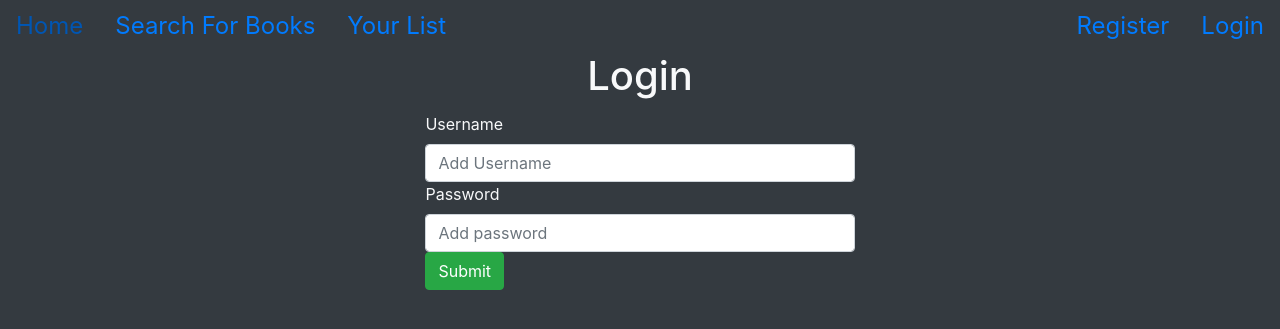
After one commit to fzramos/book_recommender, a Flask app: page /login in a window 1280 px wide. The commit adds this page. Shown: the top 329 px of the page. Run offline with Flask 2, Linux system fonts and the light colour scheme; some libraries are stand-ins or nearby versions.

Commit message:
Error handling added to creation of book cards, login route added -FR

```diff
--- a/book_recs_app/routes.py
+++ b/book_recs_app/routes.py
@@ -7,20 +7,20 @@ from book_recs_app.models import User, FavBook, check_password_hash
 @app.route('/', methods = ['GET', 'POST'])
 def home():
     # TODO username or email login in 1 line
-    login_form = LoginForm()
-    if request.method == 'POST' and login_form.validate():
-        username = login_form.username.data
-        password = login_form.password.data
-        logged_user = User.query.filter(User.username == username).first()
-        if logged_user and check_password_hash(logged_user.password, password):
-            login_user(logged_user)
-            # todo remove modal or make modal say 'Logged In'
-            return redirect(url_for('home'))
-        else:
-            # todo modal saying log in failed, try again
-            pass
-        return redirect(url_for('home'))
-    return render_template('home.html', login_form = login_form)
+    # login_form = LoginForm()
+    # if request.method == 'POST' and login_form.validate():
+    #     username = login_form.username.data
+    #     password = login_form.password.data
+    #     logged_user = User.query.filter(User.username == username).first()
+    #     if logged_user and check_password_hash(logged_user.password, password):
+    #         login_user(logged_user)
+    #         # todo remove modal or make modal say 'Logged In'
+    #         return redirect(url_for('home'))
+    #     else:
+    #         # todo modal saying log in failed, try again
+    #         pass
+    #     return redirect(url_for('home'))
+    return render_template('home.html')
 
 # @app.route('/register')
 # def testRoute():
@@ -42,6 +42,22 @@ def register():
         return redirect(url_for('home'))
     return render_template('register.html', form = form)
 
+@app.route('/login', methods = ['GET', 'POST'])
+def login():
+    login_form = LoginForm()
+    if request.method == 'POST' and login_form.validate():
+        username = login_form.username.data
+        password = login_form.password.data
+        logged_user = User.query.filter(User.username == username).first()
+        if logged_user and check_password_hash(logged_user.password, password):
+            login_user(logged_user)
+            # todo remove modal or make modal say 'Logged In'
+            return redirect(url_for('home'))
+        else:
+            # todo modal saying log in failed, try again
+            pass
+    return render_template('login.html', login_form = login_form)
+
 @app.route('/search')
 def search():
 
--- /dev/null
+++ b/book_recs_app/templates/login.html
@@ -0,0 +1,29 @@
+{% extends 'base.html' %}
+
+{% block content %}
+
+<div class="container">
+    <div class="row justify-content-center">
+        <h1>Login</h1>
+    </div>
+    <div class="row justify-content-center m-1">
+        <div class="col-md-5">
+            <form method="POST">
+                {{ login_form.hidden_tag() }}
+                <div class="form-group">
+                    <fieldset>
+                        {{ login_form.username.label }}
+                        {{ login_form.username(class="form-control", placeholder = "Add Username")}}
+                    </fieldset>
+                    <fieldset>
+                        {{ login_form.password.label }}
+                        {{ login_form.password(class="form-control", placeholder = "Add password")}}
+                    </fieldset>
+                    {{ login_form.submit(class="btn btn-success")}}
+                </div>
+            </form>
+        </div>
+    </div>
+</div>
+
+{% endblock %}
--- a/book_recs_app/templates/nav.html
+++ b/book_recs_app/templates/nav.html
@@ -13,7 +13,9 @@
     {% if not current_user.is_authenticated %}
     <nav class='nav'>
         <a class="nav-link" href="{{ url_for('register') }}">Register</a>
-        <a href="" class="nav-link" data-toggle="modal" data-target="#modalLoginForm">Login</a>
+        <!-- <a href="" class="nav-link" data-toggle="modal" data-target="#modalLoginForm">Login</a> -->
+        <a class="nav-link" href="{{ url_for('login') }}">Login</a>
+
     </nav>
     {% endif %}
 </div>
```
Also changed, not shown: book_recs_app/static/js/main.js (+34 -6 lines), book_recs_app/templates/home.html (+8 -8 lines), book_recs_app/templates/register.html (+11 -4 lines), requirements.txt (+23 -0 lines), book_recs_app/static/images/dark_default_cover.png (added), book_recs_app/static/images/dark_default_cover_crop.jpg (added), book_recs_app/static/images/dark_default_cover_small.jpg (added), book_recs_app/static/images/dark_default_cover_small.png (added), book_recs_app/static/images/pink_default_cover.jpg (added).
